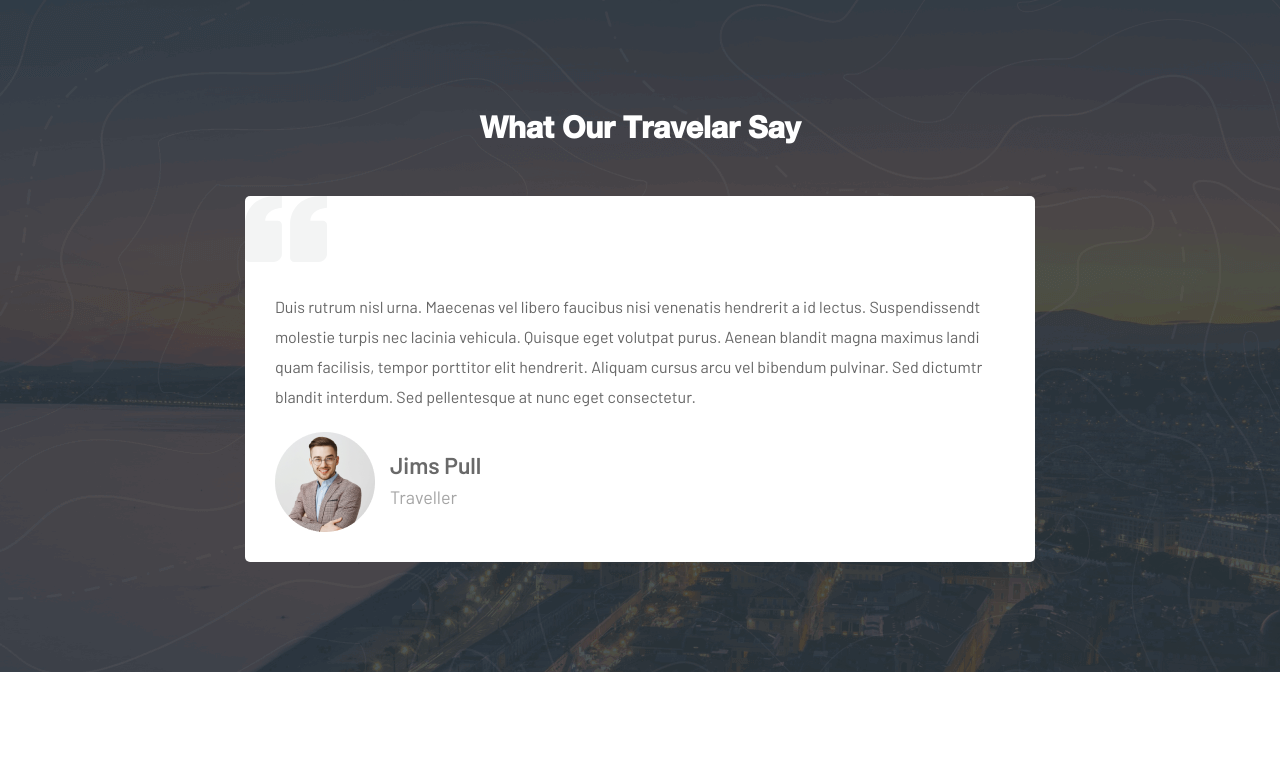
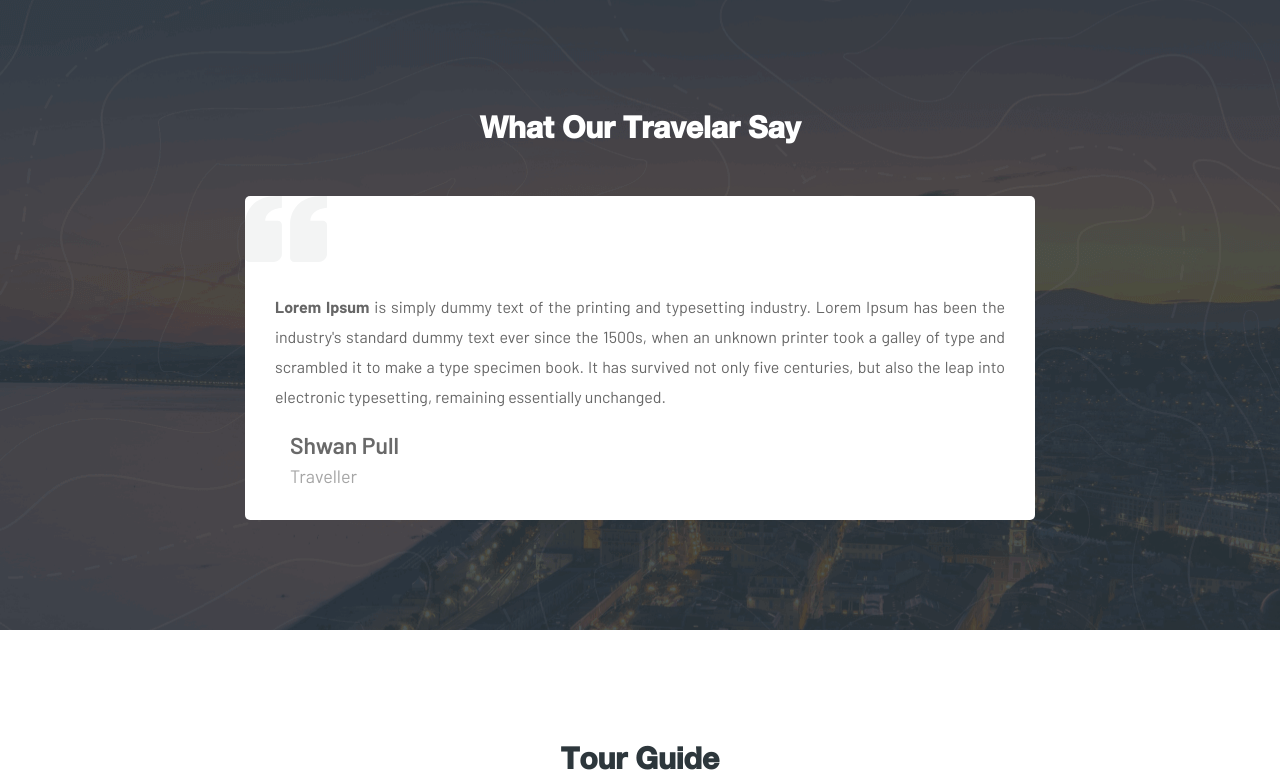
Before and after one commit to Swathi-22/zonholidays, a Django app: page / in a window 1280 px wide. Shown: the part 4339-5114 px from the top of the page. Run offline with Django 4.2, Linux system fonts and the light colour scheme; data comes from the database, SQL or seed files in the repository; both versions use the stored data as it was after the commit; tables that the repository leaves empty hold one stand-in row (values such as "Sample post"); some libraries are stand-ins or nearby versions; some web fonts are replaced.

Commit message:
Testimonial

```diff
--- a/requirement.txt
+++ b/requirement.txt
@@ -1,6 +1,7 @@
 asgiref==3.5.2
 backports.zoneinfo==0.2.1
 Django==4.1
+django-tinymce==3.5.0
 django-versatileimagefield==2.2
 Pillow==9.2.0
 psycopg2-binary==2.9.3
--- a/templates/web/index.html
+++ b/templates/web/index.html
@@ -1034,6 +1034,7 @@
             <div class="col-lg-12">
                 <div class="swiper testimonial-slider-two">
                     <div class="swiper-wrapper">
+                        {% for testimonials in testimonial %}
                         <div class="swiper-slide">
                             <div class="testimonial-card-gamma mx-auto">
                                 <div class="testimonial-quote-icon">
@@ -1042,24 +1043,17 @@
                                 <div class="testimonial-card-body">
                                     <div class="review-texts">
                                         <p>
-                                            Duis rutrum nisl urna. Maecenas vel libero faucibus
-                                            nisi venenatis hendrerit a id lectus. Suspendissendt
-                                            molestie turpis nec lacinia vehicula. Quisque eget
-                                            volutpat purus. Aenean blandit magna maximus landi
-                                            quam facilisis, tempor porttitor elit hendrerit.
-                                            Aliquam cursus arcu vel bibendum pulvinar. Sed
-                                            dictumtr blandit interdum. Sed pellentesque at nunc
-                                            eget consectetur.
+                                            {{testimonials.decription|safe}}
                                         </p>
                                     </div>
                                     <div class="testimonial-info">
                                         <div class="reviewr-info">
                                             <div class="single-thumb">
-                                                <img src="{% static 'web/images/reviewer/testti-thumb1.png' %}" alt="">
+                                                <img src="{{testimonials.image.crop.100x100}}" alt="">
                                             </div>
                                             <div class="reviwer-info-cotn">
-                                                <h5 class="reviewer-name">Jims Pull</h5>
-                                                <p>Traveller</p>
+                                                <h5 class="reviewer-name">{{testimonials.name}}</h5>
+                                                <p>{{testimonials.designation}}</p>
                                             </div>
                                         </div>
                                         <ul class="reviewer-rating gap-2">
@@ -1083,6 +1077,9 @@
                                 </div>
                             </div>
                         </div>
+                        {% endfor %}
+
+                        {% comment %}
                         <div class="swiper-slide">
                             <div class="testimonial-card-gamma mx-auto">
                                 <div class="testimonial-quote-icon">
@@ -1181,6 +1178,7 @@
                                 </div>
                             </div>
                         </div>
+                        {% endcomment %}
                     </div>
                 </div>
             </div>
--- a/web/models.py
+++ b/web/models.py
@@ -1,6 +1,7 @@
 from tabnanny import verbose
 from django.db import models
 from versatileimagefield.fields import VersatileImageField,PPOIField
+from tinymce.models import HTMLField
 # Create your models here.
 
 class Gallery(models.Model):
@@ -65,3 +66,15 @@
 
     def __str__(self):
         return self.name
+
+
+
+class Testimonial(models.Model):
+    name=models.CharField(max_length=225)
+    designation=models.CharField(max_length=225)
+    image=VersatileImageField('Image',upload_to='testimonials/',ppoi_field='ppoi' )
+    ppoi = PPOIField('Image PPOI')
+    decription=HTMLField(blank=True, null=True)
+
+    def __str__(self):
+        return str(self.name)
--- a/web/views.py
+++ b/web/views.py
@@ -1,5 +1,5 @@
 from django.shortcuts import render
-from .models import Gallery
+from .models import Gallery,Testimonial
 from .forms import ContactForm
 from django.http import HttpResponse
 import json
@@ -7,7 +7,7 @@
 # Create your views here.
 
 def index(request):
-
+    testimonial = Testimonial.objects.all()
     gallery=Gallery.objects.all()
     forms = ContactForm(request.POST or None)
     if request.method == 'POST':
@@ -30,7 +30,8 @@
     else:
         context = {
             "forms":forms,
-            "gallery":gallery
+            "gallery":gallery,
+            "testimonial":testimonial,
         }
     return render(request,'web/index.html',context)
 
--- a/zonholidays/settings.py
+++ b/zonholidays/settings.py
@@ -18,6 +18,7 @@
 
 INSTALLED_APPS = [
     'versatileimagefield',
+    'tinymce',
 
 
     'django.contrib.admin',
--- a/zonholidays/urls.py
+++ b/zonholidays/urls.py
@@ -8,6 +8,9 @@
     path('admin/', admin.site.urls),
     path('',include('web.urls',namespace="web")),
 
+
+    path('tinymce/', include('tinymce.urls')),
+
 ]+ static(settings.STATIC_URL, document_root=settings.STATIC_ROOT) + static(settings.MEDIA_URL, document_root=settings.MEDIA_ROOT)
 
 admin.site.site_header = "ZONHOLIDAYS Administration"
```
Also changed, not shown: web/admin.py (+6 -1 lines), db.sqlite3, media/__sized__/testimonials/testti-thumb2-crop-c0-5__0-5-100x100.png (added), media/__sized__/testimonials/testti-thumb2-thumbnail-300x300.png (added), media/testimonials/testti-thumb2.png (added), web/migrations/0002_testimonial.py (added).
